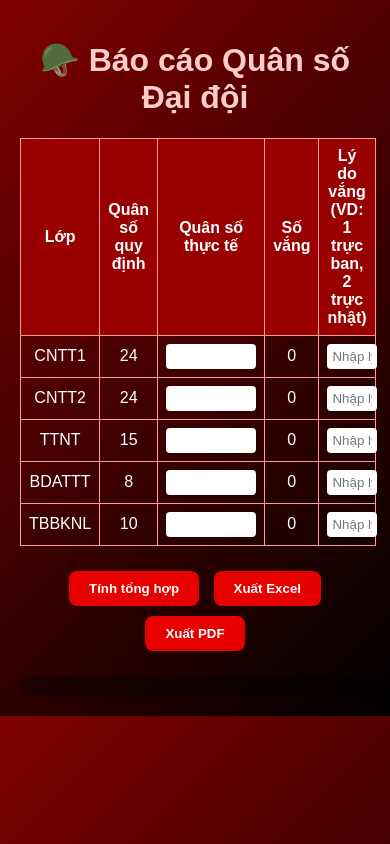
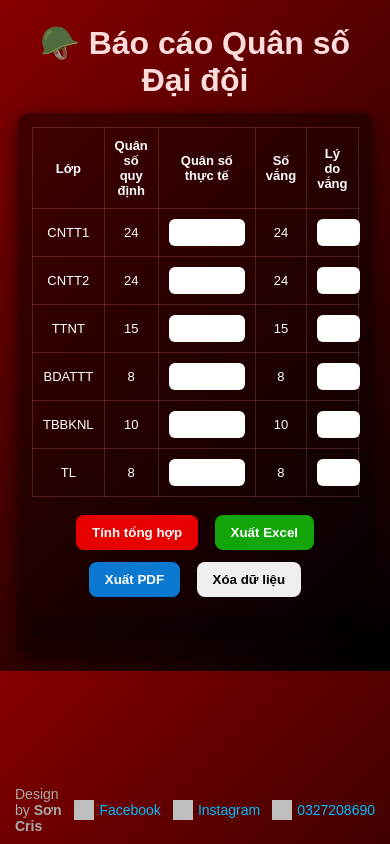
Before and after one commit to crishj-gif/Kiem-tra-quan-so, a plain HTML site: page index.html in a window 390 px wide. Drawn offline with nearby package versions, Linux system fonts and the light colour scheme; grey boxes are pictures that could not be loaded.

Commit message:
Update index.html

```diff
--- a/index.html
+++ b/index.html
@@ -1,87 +1,147 @@
 <!DOCTYPE html>
 <html lang="vi">
 <head>
-  <meta charset="UTF-8">
-  <meta name="viewport" content="width=device-width, initial-scale=1.0">
+  <meta charset="utf-8" />
+  <meta name="viewport" content="width=device-width,initial-scale=1" />
   <title>Báo cáo Quân số Đại đội</title>
+
+  <!-- PWA manifest -->
+  <link rel="manifest" href="manifest.json">
+  <meta name="theme-color" content="#800000">
+
+  <!-- libs -->
   <script src="https://cdnjs.cloudflare.com/ajax/libs/xlsx/0.18.5/xlsx.full.min.js"></script>
   <script src="https://cdnjs.cloudflare.com/ajax/libs/jspdf/2.5.1/jspdf.umd.min.js"></script>
   <script src="https://cdnjs.cloudflare.com/ajax/libs/jspdf-autotable/3.5.28/jspdf.plugin.autotable.min.js"></script>
+
   <style>
     body {
       font-family: Arial, sans-serif;
-      background: linear-gradient(135deg, #800000, #000);
-      color: white;
-      margin: 0;
-      padding: 20px;
+      background: linear-gradient(135deg,#800,#000);
+      color:#fff;
+      margin:0;
+      padding:18px;
     }
 
     h1 {
-      text-align: center;
-      color: #ffcccc;
+      text-align:center;
+      color:#ffdcdc;
+      margin:6px 0 14px;
+    }
+
+    .card {
+      background: rgba(0,0,0,0.45);
+      padding:14px;
+      border-radius:10px;
+      box-shadow:0 6px 18px rgba(0,0,0,0.6);
     }
 
     table {
-      width: 100%;
-      border-collapse: collapse;
-      margin-top: 20px;
+      width:100%;
+      border-collapse:collapse;
+      margin-bottom:12px;
     }
 
-    th, td {
-      border: 1px solid #ff9999;
-      padding: 8px;
-      text-align: center;
+    th,td {
+      padding:10px;
+      border:1px solid rgba(255,150,150,0.2);
+      text-align:center;
     }
 
-    th {
-      background-color: #990000;
-    }
-
-    input {
-      width: 80px;
-      padding: 5px;
-      text-align: center;
-      border-radius: 4px;
-      border: none;
+    input[type="number"] {
+      width:90px;
+      padding:6px;
+      border-radius:6px;
+      border:none;
+      text-align:center;
     }
 
     input[type="text"] {
-      width: 100%;
-      text-align: left;
+      width:100%;
+      padding:6px;
+      border-radius:6px;
+      border:none;
     }
 
-    .buttons {
-      text-align: center;
-      margin-top: 20px;
+    .controls {
+      text-align:center;
+      margin:8px 0;
     }
 
     button {
-      background-color: #e60000;
-      color: white;
-      border: none;
-      padding: 10px 20px;
-      margin: 5px;
-      border-radius: 8px;
-      cursor: pointer;
-      font-weight: bold;
+      padding:10px 16px;
+      margin:6px;
+      border-radius:8px;
+      border:none;
+      font-weight:700;
+      cursor:pointer;
     }
 
-    button:hover { background-color: #b30000; }
+    .primary { background:#e60000; color:white; }
+    .green { background:#12a60a; color:white; }
+    .blue { background:#0b78d1; color:white; }
 
     #result {
-      margin-top: 20px;
-      text-align: left;
-      font-weight: bold;
-      background: rgba(0,0,0,0.4);
-      padding: 10px;
-      border-radius: 8px;
+      margin-top:12px;
+      text-align:left;
+      padding:12px;
+      border-radius:8px;
+      background:rgba(0,0,0,0.25);
+    }
+
+    /* góc dưới: design + fb + ig + phone */
+    .footer {
+      position: fixed;
+      bottom: 10px;
+      left: 15px;
+      right: 15px;
+      display: flex;
+      justify-content: space-between;
+      align-items: center;
+      font-size: 14px;
+      color: #ccc;
+      z-index: 1000;
+    }
+
+    .footer-left {
+      color: #aaa;
+    }
+
+    .footer-right {
+      display: flex;
+      gap: 12px;
+      align-items: center;
+    }
+
+    .footer a {
+      color: #00bfff;
+      text-decoration: none;
+      display: flex;
+      align-items: center;
+      gap: 5px;
+    }
+
+    .footer a:hover {
+      color: #66ccff;
+      text-decoration: underline;
+    }
+
+    .footer img {
+      width: 20px;
+      height: 20px;
+      filter: brightness(1.2);
+    }
+
+    @media(max-width:720px){
+      input[type="number"]{ width:64px }
+      table, th, td{ font-size:13px }
     }
   </style>
 </head>
 <body>
-
   <h1>🪖 Báo cáo Quân số Đại đội</h1>
 
+  <div class="card">
     <table id="table">
       <thead>
         <tr>
@@ -89,157 +149,203 @@
           <th>Quân số quy định</th>
           <th>Quân số thực tế</th>
           <th>Số vắng</th>
-      <th>Lý do vắng (VD: 1 trực ban, 2 trực nhật)</th>
+          <th>Lý do vắng</th>
         </tr>
       </thead>
-  <tbody>
-    <tr>
-      <td>CNTT1</td><td>24</td>
-      <td><input type="number" id="CNTT1_tt"></td>
-      <td id="CNTT1_vang">0</td>
-      <td><input type="text" id="CNTT1_lydo" placeholder="Nhập lý do..."></td>
-    </tr>
-    <tr>
-      <td>CNTT2</td><td>24</td>
-      <td><input type="number" id="CNTT2_tt"></td>
-      <td id="CNTT2_vang">0</td>
-      <td><input type="text" id="CNTT2_lydo" placeholder="Nhập lý do..."></td>
-    </tr>
-    <tr>
-      <td>TTNT</td><td>15</td>
-      <td><input type="number" id="TTNT_tt"></td>
-      <td id="TTNT_vang">0</td>
-      <td><input type="text" id="TTNT_lydo" placeholder="Nhập lý do..."></td>
-    </tr>
-    <tr>
-      <td>BDATTT</td><td>8</td>
-      <td><input type="number" id="BDATTT_tt"></td>
-      <td id="BDATTT_vang">0</td>
-      <td><input type="text" id="BDATTT_lydo" placeholder="Nhập lý do..."></td>
-    </tr>
-    <tr>
-      <td>TBBKNL</td><td>10</td>
-      <td><input type="number" id="TBBKNL_tt"></td>
-      <td id="TBBKNL_vang">0</td>
-      <td><input type="text" id="TBBKNL_lydo" placeholder="Nhập lý do..."></td>
-    </tr>
-  </tbody>
+      <tbody id="tbody"></tbody>
     </table>
 
-<div class="buttons">
-  <button id="calcBtn">Tính tổng hợp</button>
-  <button id="excelBtn">Xuất Excel</button>
-  <button id="pdfBtn">Xuất PDF</button>
+    <div class="controls">
+      <button id="calcBtn" class="primary">Tính tổng hợp</button>
+      <button id="excelBtn" class="green">Xuất Excel</button>
+      <button id="pdfBtn" class="blue">Xuất PDF</button>
+      <button id="clearBtn">Xóa dữ liệu</button>
     </div>
 
     <div id="result"></div>
+  </div>
+
+  <!-- footer -->
+  <div class="footer">
+    <div class="footer-left">Design by <b>Sơn Cris</b></div>
+    <div class="footer-right">
+      <a href="https://web.facebook.com/sonsadboiz.12" target="_blank" title="Facebook">
+        <img src="https://cdn-icons-png.flaticon.com/512/733/733547.png" alt="Facebook">
+        Facebook
+      </a>
+      <a href="https://www.instagram.com/son_cris3012/" target="_blank" title="Instagram">
+        <img src="https://cdn-icons-png.flaticon.com/512/2111/2111463.png" alt="Instagram">
+        Instagram
+      </a>
+      <a href="tel:0327208690" title="Gọi 0327208690">
+        <img src="https://cdn-icons-png.flaticon.com/512/724/724664.png" alt="Phone">
+        0327208690
+      </a>
+    </div>
+  </div>
 
   <script>
-const dsLop = {
-  CNTT1: 24,
-  CNTT2: 24,
-  TTNT: 15,
-  BDATTT: 8,
-  TBBKNL: 10
-};
+/* ========== cấu hình lớp mặc định ========== */
+const defaultClasses = [
+  { id: 'CNTT1', qd: 24 },
+  { id: 'CNTT2', qd: 24 },
+  { id: 'TTNT', qd: 15 },
+  { id: 'BDATTT', qd: 8 },
+  { id: 'TBBKNL', qd: 10 },
+  { id: 'TL', qd: 8 }
+];
 
-function tinhTongHop() {
-  let tongQD = 0, tongTT = 0, tongVang = 0;
-  let thongKeLyDo = {};
+const STORAGE_KEY = 'quanso_data_v1';
 
-  for (const lop in dsLop) {
-    const qd = dsLop[lop];
-    const tt = Number(document.getElementById(lop + "_tt").value) || 0;
+/* --- load dữ liệu --- */
+function loadData(){
+  const saved = localStorage.getItem(STORAGE_KEY);
+  if(saved){
+    try { return JSON.parse(saved); } catch(e) { localStorage.removeItem(STORAGE_KEY); }
+  }
+  const init = {};
+  defaultClasses.forEach(c => { init[c.id] = { qd: c.qd, tt: '', lydo: '' } });
+  return init;
+}
+
+let data = loadData();
+
+function renderTable(){
+  const tbody = document.getElementById('tbody');
+  tbody.innerHTML = '';
+  for(const id in data){
+    const row = data[id];
+    const tr = document.createElement('tr');
+    tr.innerHTML = `
+      <td>${id}</td>
+      <td>${row.qd}</td>
+      <td><input type="number" data-id="${id}" class="tt" value="${row.tt ?? ''}" min="0"></td>
+      <td id="${id}_vang">${(row.qd - (Number(row.tt)||0))>0 ? row.qd - (Number(row.tt)||0) : 0}</td>
+      <td><input type="text" data-id="${id}" class="lydo" value="${row.lydo ?? ''}" placeholder=""></td>
+    `;
+    tbody.appendChild(tr);
+  }
+  attachListeners();
+}
+renderTable();
+
+/* --- lưu localStorage --- */
+function saveData(){
+  localStorage.setItem(STORAGE_KEY, JSON.stringify(data));
+}
+
+/* --- tính tổng và thống kê lý do --- */
+function tinhTongHop(){
+  let tongQD=0, tongTT=0, tongVang=0;
+  const statLyDo = {};
+
+  for(const id in data){
+    const qd = Number(data[id].qd) || 0;
+    const tt = Number(data[id].tt) || 0;
     const vang = Math.max(0, qd - tt);
-    document.getElementById(lop + "_vang").textContent = vang;
+
     tongQD += qd;
     tongTT += tt;
     tongVang += vang;
 
-    // Lý do
-    const lyDo = document.getElementById(lop + "_lydo").value.trim();
-    if (lyDo) {
-      const mucs = lyDo.split(",").map(m => m.trim());
-      mucs.forEach(m => {
-        const parts = m.match(/(\d+)\s*(.+)/);
-        if (parts) {
-          const so = parseInt(parts[1]);
-          const ten = parts[2];
-          thongKeLyDo[ten] = (thongKeLyDo[ten] || 0) + so;
+    const s = (data[id].lydo || '').trim();
+    if(s){
+      s.split(',').map(p=>p.trim()).forEach(part=>{
+        const m = part.match(/^(\d+)\s*(.+)$/);
+        if(m){
+          const so = parseInt(m[1],10);
+          const ten = m[2].trim();
+          if(ten) statLyDo[ten] = (statLyDo[ten]||0) + so;
         }
       });
     }
+    const el = document.getElementById(id + '_vang');
+    if(el) el.textContent = vang;
   }
 
-  let html = `
-  <p>Tổng quân số quy định: ${tongQD}</p>
-  <p>Tổng quân số thực tế: ${tongTT}</p>
-  <p>Tổng số vắng: ${tongVang}</p>
-  <p><b>Thống kê lý do vắng:</b></p><ul>`;
-  for (const ly in thongKeLyDo) {
-    html += `<li>${ly}: ${thongKeLyDo[ly]}</li>`;
-  }
-  html += "</ul>";
+  let html = `<p><b>Tổng quân số quy định:</b> ${tongQD}</p>
+              <p><b>Tổng quân số thực tế:</b> ${tongTT}</p>
+              <p><b>Tổng số vắng:</b> ${tongVang}</p>
+              <p><b>Thống kê lý do vắng:</b></p>`;
+  if(Object.keys(statLyDo).length){
+    html += '<ul>';
+    for(const name in statLyDo) html += `<li>${name}: ${statLyDo[name]}</li>`;
+    html += '</ul>';
+  } else html += '<p>— Không có lý do được nhập —</p>';
 
-  document.getElementById("result").innerHTML = html;
+  document.getElementById('result').innerHTML = html;
 }
 
-// Tự động tính khi nhập
-document.querySelectorAll('input[type="number"], input[type="text"]').forEach(inp => {
-  inp.addEventListener("input", tinhTongHop);
+/* --- sự kiện input --- */
+function attachListeners(){
+  const inputs = [...document.querySelectorAll('input.tt, input.lydo')];
+  inputs.forEach((inp,i) => {
+    inp.addEventListener('input', e=>{
+      const id = e.target.dataset.id;
+      if(!id) return;
+      if(e.target.classList.contains('tt')) data[id].tt = e.target.value;
+      if(e.target.classList.contains('lydo')) data[id].lydo = e.target.value;
+      saveData();
+      const qd = Number(data[id].qd)||0, tt = Number(data[id].tt)||0;
+      const vang = Math.max(0, qd - tt);
+      const el = document.getElementById(id + '_vang');
+      if(el) el.textContent = vang;
     });
 
-// Enter để chuyển ô tiếp theo
-const inputs = Array.from(document.querySelectorAll("input"));
-inputs.forEach((input, i) => {
-  input.addEventListener("keydown", e => {
-    if (e.key === "Enter") {
+    inp.addEventListener('keydown', e=>{
+      if(e.key === 'Enter'){
         e.preventDefault();
-      const next = inputs[i + 1] || inputs[0];
+        const next = inputs[i+1] || inputs[0];
         next.focus();
+        next.select && next.select();
       }
     });
   });
+}
 
-// Xuất Excel
-document.getElementById("excelBtn").addEventListener("click", () => {
+/* --- các nút --- */
+document.getElementById('calcBtn').addEventListener('click', tinhTongHop);
+
+document.getElementById('excelBtn').addEventListener('click', ()=>{
+  const aoa = [['Lớp','QĐ','TT','Vắng','Lý do']];
+  for(const id in data){
+    const qd = data[id].qd;
+    const tt = data[id].tt || 0;
+    const vang = Math.max(0, qd - (Number(tt)||0));
+    aoa.push([id, qd, tt, vang, data[id].lydo || '']);
+  }
   const wb = XLSX.utils.book_new();
-  const data = [["Lớp", "QĐ", "TT", "Vắng", "Lý do"]];
-  for (const lop in dsLop) {
-    data.push([
-      lop,
-      dsLop[lop],
-      document.getElementById(lop + "_tt").value || 0,
-      document.getElementById(lop + "_vang").textContent,
-      document.getElementById(lop + "_lydo").value
-    ]);
-  }
-  XLSX.utils.book_append_sheet(wb, XLSX.utils.aoa_to_sheet(data), "BaoCao");
-  XLSX.writeFile(wb, "BaoCao_QuanSo.xlsx");
+  XLSX.utils.book_append_sheet(wb, XLSX.utils.aoa_to_sheet(aoa), 'BaoCao');
+  XLSX.writeFile(wb, 'BaoCao_QuanSo.xlsx');
 });
 
-// Xuất PDF
-document.getElementById("pdfBtn").addEventListener("click", () => {
+document.getElementById('pdfBtn').addEventListener('click', ()=>{
   const { jsPDF } = window.jspdf;
   const doc = new jsPDF();
-
-  doc.text("Báo cáo Quân số Đại đội", 70, 10);
-  const body = Object.keys(dsLop).map(lop => [
-    lop,
-    dsLop[lop],
-    document.getElementById(lop + "_tt").value || 0,
-    document.getElementById(lop + "_vang").textContent,
-    document.getElementById(lop + "_lydo").value
-  ]);
-
-  doc.autoTable({
-    startY: 20,
-    head: [["Lớp", "QĐ", "TT", "Vắng", "Lý do"]],
-    body: body
+  doc.setFontSize(14);
+  doc.text('Báo cáo Quân số Đại đội', 14, 16);
+  const rows = Object.keys(data).map(id => {
+    const qd = data[id].qd;
+    const tt = data[id].tt || 0;
+    const vang = Math.max(0, qd - (Number(tt)||0));
+    return [id, String(qd), String(tt), String(vang), data[id].lydo || ''];
+  });
+  doc.autoTable({ startY: 22, head: [['Lớp','QĐ','TT','Vắng','Lý do']], body: rows });
+  doc.save('BaoCao_QuanSo.pdf');
 });
 
-  doc.save("BaoCao_QuanSo.pdf");
+document.getElementById('clearBtn').addEventListener('click', ()=>{
+  if(!confirm('Xóa toàn bộ dữ liệu đã lưu?')) return;
+  localStorage.removeItem(STORAGE_KEY);
+  data = loadData();
+  renderTable();
+  document.getElementById('result').innerHTML = '';
 });
+
+/* --- PWA --- */
+if('serviceWorker' in navigator){
+  navigator.serviceWorker.register('sw.js').catch(()=>{});
+}
   </script>
 </body>
 </html>
```
Lines whose indentation alone changed are shown as unchanged.
